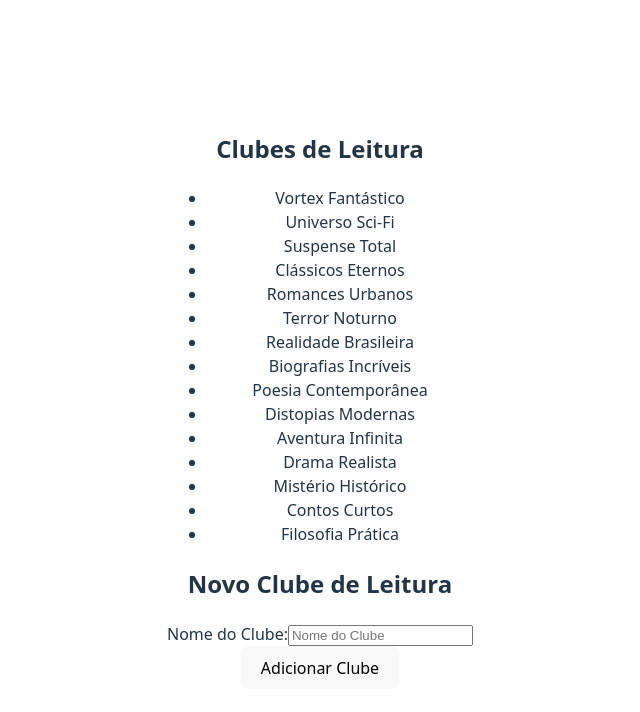
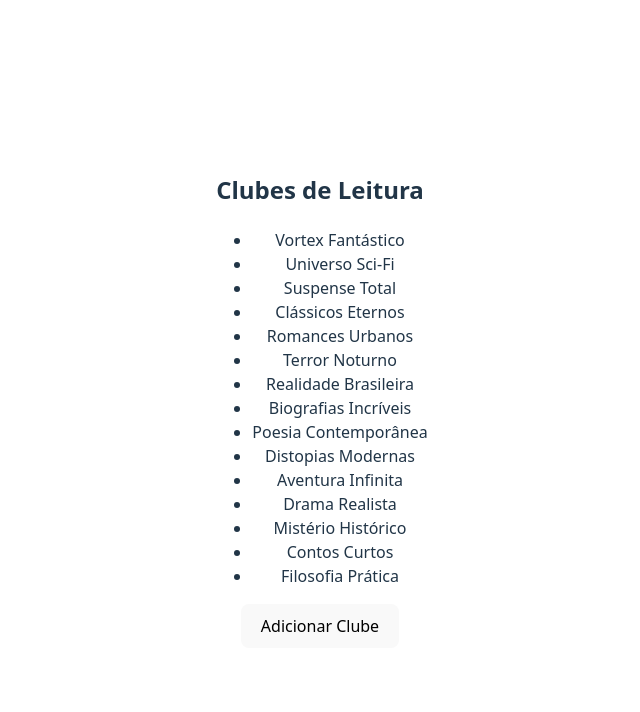
Before and after one commit to Lucas-Faleiro/library-club-manager, a React (Vite) app: page / in a window 1280 px wide. Shown: the top 712 px of the page, without its empty margins (320-960 px from the left). Built offline with nearby package versions, Linux system fonts and the light colour scheme.

Commit message:
Exercício 6: Add routes and links

```diff
--- a/src/components/ClubeLista.jsx
+++ b/src/components/ClubeLista.jsx
@@ -1,5 +1,5 @@
 import { useEffect, useState } from "react";
-import NovoClube from "./NovoClube";
+import { Link } from "react-router";
 
 const ClubeLista = () => {
   const [clubList, setClubList] = useState([]);
@@ -29,7 +29,12 @@ const ClubeLista = () => {
           <li key={club.id}>{club.nome}</li>
         ))}
       </ul>
-      <NovoClube addNewClub={addNewClub} clubsLength={clubList.length} />
+      <Link
+        to="/adicionar"
+        state={{ addNewClub, clubsLength: clubList.length }}
+      >
+        <button>Adicionar Clube</button>
+      </Link>
     </div>
   );
 };
--- a/src/components/NovoClube.jsx
+++ b/src/components/NovoClube.jsx
@@ -1,7 +1,10 @@
 import { useState } from "react";
+import { Link, useLocation } from "react-router";
 
-const NovoClube = ({ addNewClub, clubsLength }) => {
+const NovoClube = () => {
   const [clubName, setClubName] = useState("");
+  const location = useLocation();
+  const { addNewClub, clubsLength } = location.state;
 
   const handleInputChange = (e) => {
     setClubName(e.target.value);
@@ -21,6 +24,9 @@ const NovoClube = ({ addNewClub, clubsLength }) => {
 
   return (
     <div>
+      <Link to="/">
+        <button>Voltar</button>
+      </Link>
       <form onSubmit={handleSubmit}>
         <h2>Novo Clube de Leitura</h2>
         <div>
```
